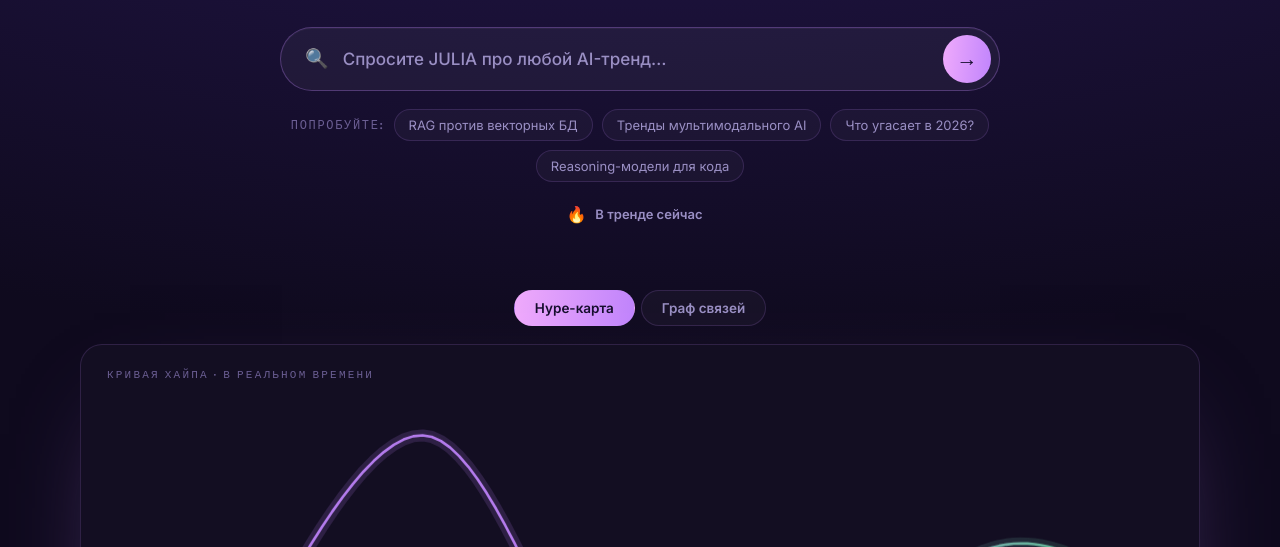
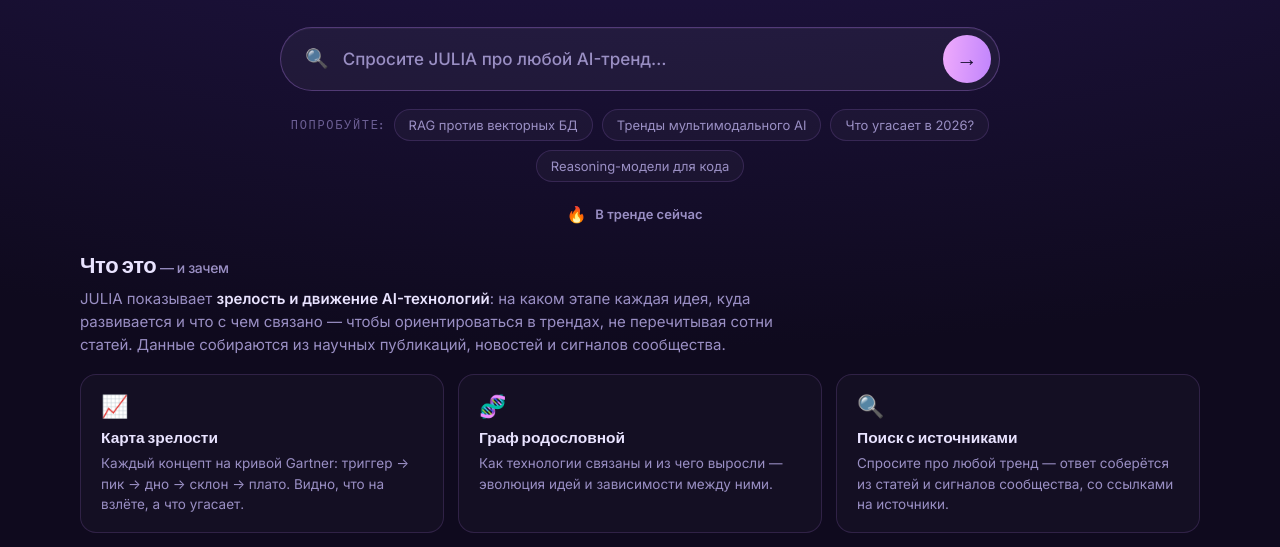
Before and after one commit to mkhlsokolenko-ai/julia-hype, a website built with Vite: page index.html in a window 1280 px wide. Shown: the part 253-800 px from the top of the page. Built offline with nearby package versions, Linux system fonts and the light colour scheme; no server answers.

Commit message:
Add files via upload

```diff
--- a/index.html
+++ b/index.html
@@ -105,6 +105,17 @@
       display: -webkit-box; -webkit-line-clamp: 3; -webkit-box-orient: vertical; overflow: hidden; }
     .nw-date { font-family: 'Space Grotesk', monospace; font-size: 12px; color: var(--dim); margin-top: auto; }
 
+    .about { margin-top: 8px; margin-bottom: 8px; }
+    .about-h { font-family: 'Plus Jakarta Sans', sans-serif; font-weight: 800; font-size: 22px; letter-spacing: -.4px; }
+    .about-h .about-sub { font-family: 'Inter', sans-serif; font-weight: 500; font-size: 14px; color: var(--muted); }
+    .about-lead { margin: 8px 0 18px; font-size: 15px; line-height: 1.55; color: var(--muted); max-width: 720px; }
+    .about-lead b { color: var(--text); font-weight: 600; }
+    .about-grid { display: grid; grid-template-columns: repeat(auto-fit, minmax(220px, 1fr)); gap: 14px; }
+    .about-card { padding: 18px 20px; border-radius: 16px; background: rgba(255,255,255,.025); border: 1px solid var(--border); }
+    .about-ic { font-size: 22px; margin-bottom: 8px; }
+    .about-t { font-family: 'Plus Jakarta Sans', sans-serif; font-weight: 700; font-size: 15.5px; margin-bottom: 6px; }
+    .about-d { font-size: 13.5px; line-height: 1.5; color: var(--muted); }
+
     .tip { position: fixed; z-index: 50; pointer-events: none; background: rgba(20,12,42,.97); border: 1px solid rgba(192,132,252,.35);
       border-radius: 12px; padding: 11px 13px; max-width: 280px; box-shadow: 0 20px 50px -20px rgba(0,0,0,.7); backdrop-filter: blur(6px); }
     .tip-name { font-weight: 700; font-size: 14px; margin-bottom: 5px; color: #fff; }
@@ -139,6 +150,28 @@
         <span id="trend-chips"></span>
       </div>
     </header>
+
+    <section class="about">
+      <h2 class="about-h">Что это <span class="about-sub">— и зачем</span></h2>
+      <p class="about-lead">JULIA показывает <b>зрелость и движение AI-технологий</b>: на каком этапе каждая идея, куда развивается и что с чем связано — чтобы ориентироваться в трендах, не перечитывая сотни статей. Данные собираются из научных публикаций, новостей и сигналов сообщества.</p>
+      <div class="about-grid">
+        <div class="about-card">
+          <div class="about-ic">📈</div>
+          <div class="about-t">Карта зрелости</div>
+          <div class="about-d">Каждый концепт на кривой Gartner: триггер → пик → дно → склон → плато. Видно, что на взлёте, а что угасает.</div>
+        </div>
+        <div class="about-card">
+          <div class="about-ic">🧬</div>
+          <div class="about-t">Граф родословной</div>
+          <div class="about-d">Как технологии связаны и из чего выросли — эволюция идей и зависимости между ними.</div>
+        </div>
+        <div class="about-card">
+          <div class="about-ic">🔍</div>
+          <div class="about-t">Поиск с источниками</div>
+          <div class="about-d">Спросите про любой тренд — ответ соберётся из статей и сигналов сообщества, со ссылками на источники.</div>
+        </div>
+      </div>
+    </section>
 
     <div class="switcher">
       <button id="tab-map" class="on">Hype-карта</button>
```
